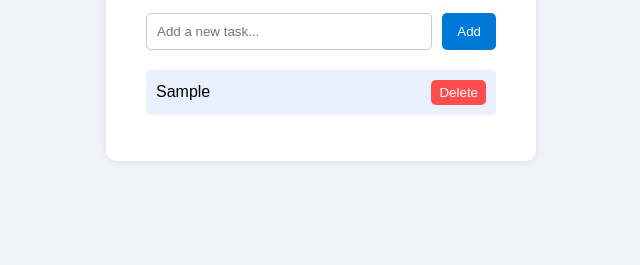
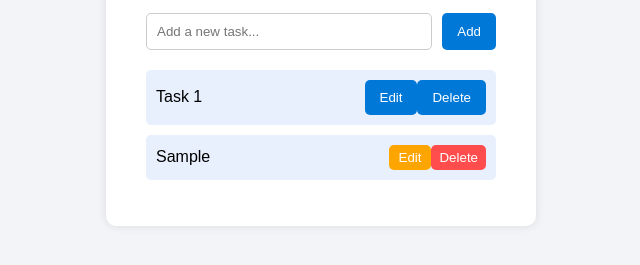
Before and after one commit to leenavemula25/Assignment3, a plain HTML site: page index.html in a window 1280 px wide. Both pictures are taken after typing "Sample" into the empty fields and a click on the button "Add". Shown: the part 157-422 px from the top of the page, without its empty margins (319-959 px from the left). Drawn offline with Linux system fonts and the light colour scheme.

Commit message:
version 2

```diff
--- a/index.html
+++ b/index.html
@@ -15,7 +15,15 @@
       <button id="addBtn">Add</button>
     </div>
 
-    <ul id="taskList"></ul>
+
+    <ul id="taskList">
+  <li>
+    <span>Task 1</span>
+    <button class="editBtn">Edit</button>
+    <button class="deleteBtn">Delete</button>
+  </li>
+</ul>
+
   </div>
 
   <script src="script.js"></script>
--- a/script.js
+++ b/script.js
@@ -15,6 +15,16 @@ function addTask() {
   const li = document.createElement('li');
   const span = document.createElement('span');
   span.textContent = taskText;
+   const editBtn = document.createElement('button');
+  editBtn.textContent = 'Edit';
+  editBtn.classList.add('edit-btn');
+
+  editBtn.addEventListener('click', () => {
+    const newTask = prompt('Edit your task:', span.textContent);
+    if (newTask !== null && newTask.trim() !== '') {
+      span.textContent = newTask;
+    }
+  });
 
   const delBtn = document.createElement('button');
   delBtn.textContent = 'Delete';
@@ -25,6 +35,7 @@ function addTask() {
   });
 
   li.appendChild(span);
+  li.appendChild(editBtn);
   li.appendChild(delBtn);
   taskList.appendChild(li);
 
--- a/style.css
+++ b/style.css
@@ -67,6 +67,24 @@ li {
 li span {
   flex: 1;
 }
+.edit-btn,
+.delete-btn {
+  color: white;
+  border: none;
+  border-radius: 5px;
+  padding: 5px 10px;
+  cursor: pointer;
+  transition: background 0.3s ease;
+}
+
+/* Edit button styling */
+.edit-btn {
+  background: #ffa500; /* orange */
+}
+
+.edit-btn:hover {
+  background: #cc8400;
+}
 
 .delete-btn {
   background: #ff4d4d;
```
